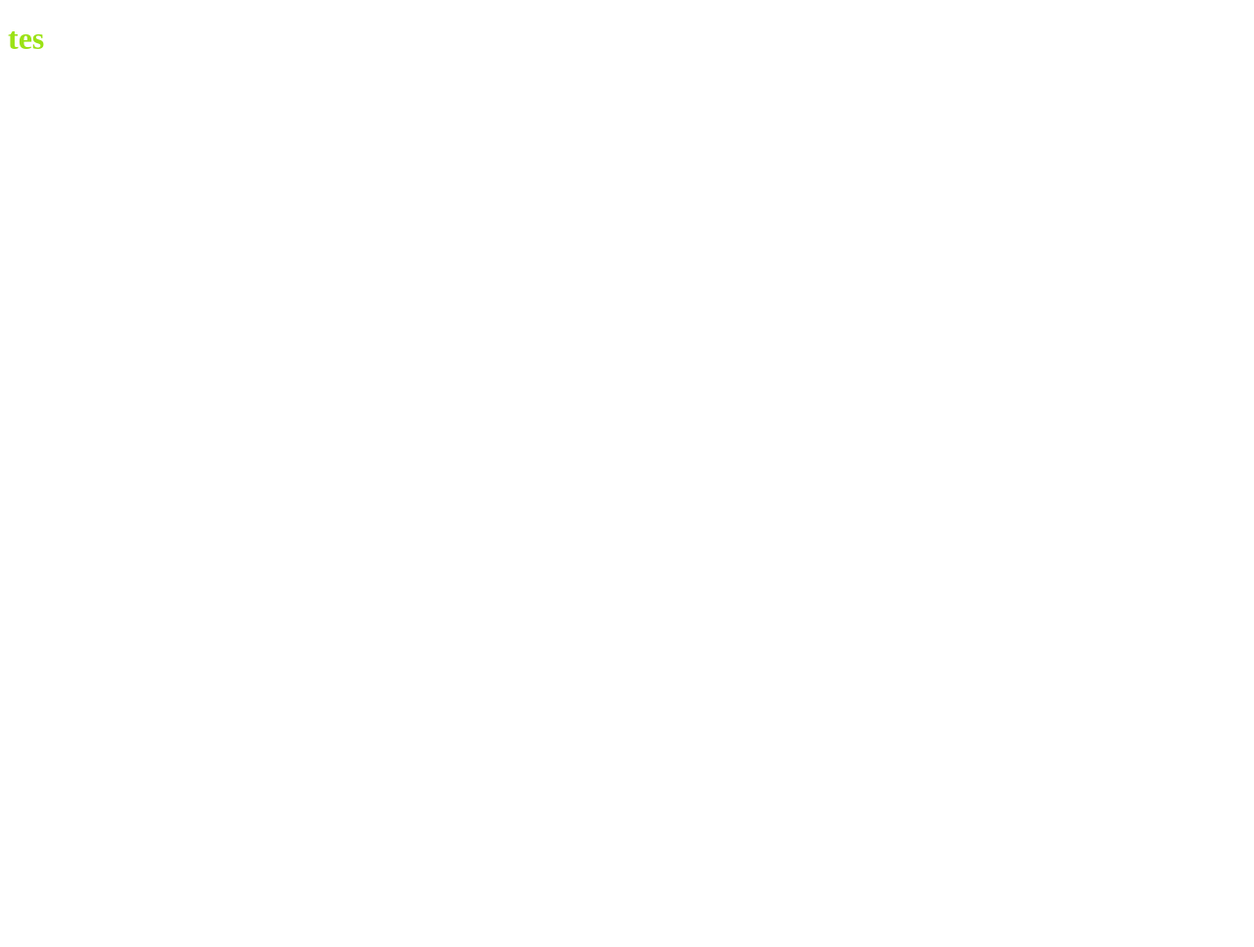
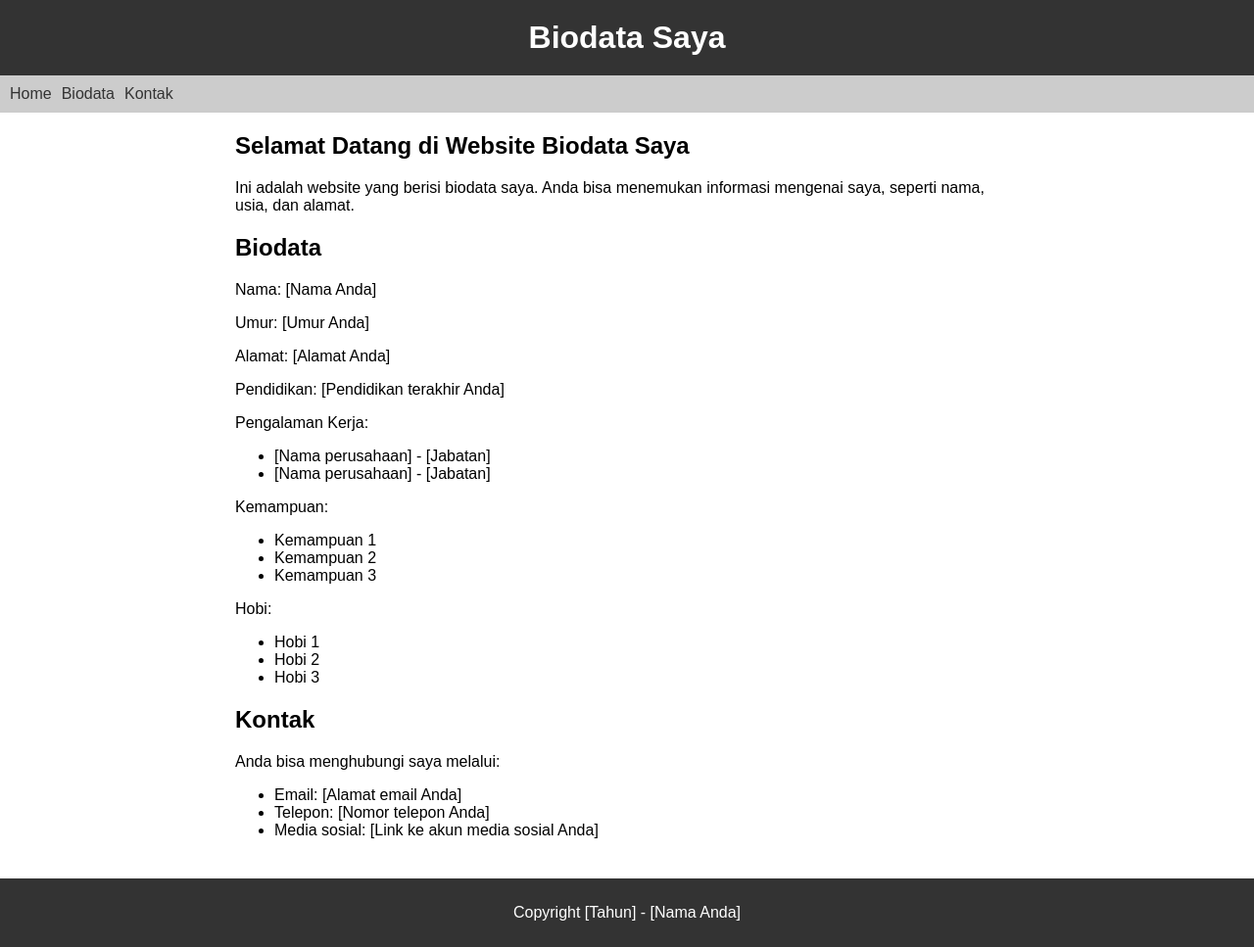
Before and after one commit to hafizs08/Tugas_TKPPL, a plain HTML site: page index.html in a window 1280 px wide. Shown: the whole page at 98% size. Before the commit the page ends 800 px from the top, so only its background shows below. Drawn offline with Linux system fonts and the light colour scheme.

Commit message:
batu pertama

```diff
--- a/css/style.css
+++ b/css/style.css
@@ -1,3 +1,65 @@
 .hallo{
     color: rgb(155, 226, 21);
 }
+body {
+    font-family: Arial, sans-serif;
+    margin: 0;
+    padding: 0;
+  }
+
+  header {
+    background-color: #333;
+    color: #fff;
+    padding: 20px;
+    text-align: center;
+  }
+
+  header h1 {
+    margin: 0;
+  }
+
+  nav {
+    background-color: #ccc;
+    padding: 10px;
+  }
+
+  nav ul {
+    list-style-type: none;
+    margin: 0;
+    padding: 0;
+    display: flex;
+  }
+
+  nav li {
+    margin-right: 10px;
+  }
+
+  nav a {
+    color: #333;
+    text-decoration: none;
+  }
+
+  nav a:hover {
+    color: #fff;
+  }
+
+  main {
+    max-width: 800px;
+    margin: 0 auto;
+    padding: 20px;
+  }
+
+  section {
+    margin-bottom: 20px;
+  }
+
+  section h2 {
+    margin-top: 0;
+  }
+
+  footer {
+    background-color: #333;
+    color: #fff;
+    padding: 10px;
+    text-align: center;
+  }
--- a/index.html
+++ b/index.html
@@ -1,13 +1,62 @@
 <!DOCTYPE html>
-<html lang="en">
+<html>
 <head>
-    <meta charset="UTF-8">
-    <meta http-equiv="X-UA-Compatible" content="IE=edge">
-    <meta name="viewport" content="width=device-width, initial-scale=1.0">
-    <title>Document</title>
+  <title>Home - Biodata Saya</title>
 </head>
+
 <link rel="stylesheet" href="css/style.css">
 <body>
-    <h1 class="hallo">tes</h1>
+  <header>
+    <h1>Biodata Saya</h1>
+  </header>
+  <nav>
+    <ul>
+      <li><a href="#home">Home</a></li>
+      <li><a href="#biodata">Biodata</a></li>
+      <li><a href="#kontak">Kontak</a></li>
+    </ul>
+  </nav>
+  <main>
+    <section id="home">
+      <h2>Selamat Datang di Website Biodata Saya</h2>
+      <p>Ini adalah website yang berisi biodata saya. Anda bisa menemukan informasi mengenai saya, seperti nama, usia, dan alamat.</p>
+    </section>
+    <section id="biodata">
+      <h2>Biodata</h2>
+      <p>Nama: [Nama Anda]</p>
+      <p>Umur: [Umur Anda]</p>
+      <p>Alamat: [Alamat Anda]</p>
+      <p>Pendidikan: [Pendidikan terakhir Anda]</p>
+      <p>Pengalaman Kerja:</p>
+      <ul>
+        <li>[Nama perusahaan] - [Jabatan]</li>
+        <li>[Nama perusahaan] - [Jabatan]</li>
+      </ul>
+      <p>Kemampuan:</p>
+      <ul>
+        <li>Kemampuan 1</li>
+        <li>Kemampuan 2</li>
+        <li>Kemampuan 3</li>
+      </ul>
+      <p>Hobi:</p>
+      <ul>
+        <li>Hobi 1</li>
+        <li>Hobi 2</li>
+        <li>Hobi 3</li>
+      </ul>
+    </section>
+    <section id="kontak">
+      <h2>Kontak</h2>
+      <p>Anda bisa menghubungi saya melalui:</p>
+      <ul>
+        <li>Email: [Alamat email Anda]</li>
+        <li>Telepon: [Nomor telepon Anda]</li>
+        <li>Media sosial: [Link ke akun media sosial Anda]</li>
+      </ul>
+    </section>
+  </main>
+  <footer>
+    <p>Copyright [Tahun] - [Nama Anda]</p>
+  </footer>
 </body>
 </html>
```
